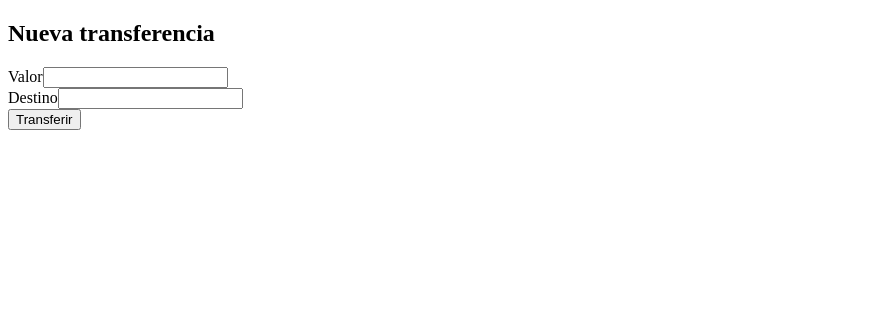
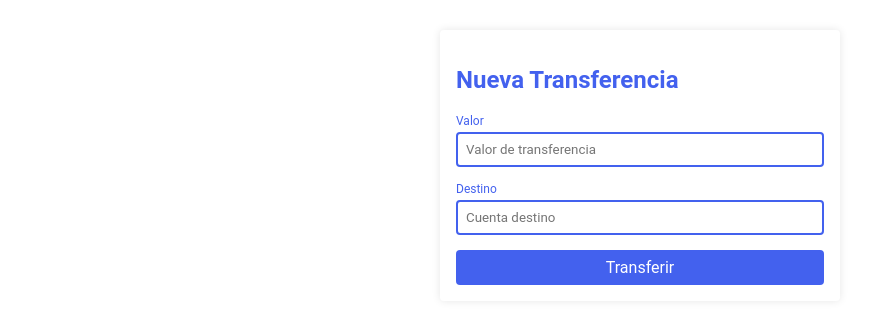
Before and after one commit to HarlandLohora/1862-Angular-empezando-con-el-framework, an Angular app: page / in a window 1280 px wide. Shown: the top 324 px of the page, without its empty margins (0-879 px from the left). Built offline with nearby package versions, Linux system fonts and the light colour scheme.

Commit message:
Clase02 Completada

```diff
--- a/src/app/NuevaTransferencia/nueva-transferencia.component.html
+++ b/src/app/NuevaTransferencia/nueva-transferencia.component.html
@@ -1,14 +1,30 @@
-<section>
-  <h2>Nueva transferencia</h2>
-  <form>
-    <div>
-      <label for="valor">Valor</label>
-      <input type="text" id="valor" />
+<section class="container">
+  <form class="formulario" (ngSubmit)="transferir()">
+    <h2 class="formulario__titulo">Nueva transferencia</h2>
+    <div class="form-field">
+      <label for="valor" class="form-field__label">Valor</label>
+      <input
+        type="text"
+        id="valor"
+        class="form-field__input"
+        placeholder="Valor de transferencia"
+        [(ngModel)]="valor"
+        name="valor"
+      />
     </div>
-    <div>
-      <label for="destino">Destino</label>
-      <input type="text" id="destino" />
+    <div class="form-field">
+      <label for="destino" class="form-field__label">Destino</label>
+      <input
+        type="text"
+        id="destino"
+        class="form-field__input"
+        placeholder="Cuenta destino"
+        [(ngModel)]="destino"
+        name="destino"
+      />
     </div>
-    <button>Transferir</button>
+    <div class="boton-container">
+      <button class="boton" type="submit">Transferir</button>
+    </div>
   </form>
 </section>
--- a/src/app/NuevaTransferencia/nueva-transferencia.component.scss
+++ b/src/app/NuevaTransferencia/nueva-transferencia.component.scss
@@ -0,0 +1,54 @@
+.formulario {
+  background-color: white;
+  padding: 16px;
+  border-radius: 4px;
+  box-shadow: 0 0 8px rgba(0, 0, 0, 0.1);
+  &__titulo {
+    text-transform: capitalize;
+    color: var(--primary);
+  }
+}
+
+.form-field {
+  width: 100%;
+  margin-top: 15px;
+  margin-bottom: 15px;
+  display: flex;
+  flex-direction: column;
+  color: var(--primary);
+
+  &__label {
+    color: inherit;
+    margin-bottom: 4px;
+    font-size: 12px;
+  }
+
+  &__input {
+    padding: 8px;
+    border-radius: 4px;
+    color: inherit;
+    border: 2px solid;
+    outline: none;
+  }
+}
+
+.boton-container {
+  display: flex;
+}
+
+.boton {
+  background-color: var(--primary);
+  color: white;
+  display: block;
+  flex: 1;
+  border: none;
+  border-radius: 4px;
+  font-size: 16px;
+  padding: 0.5em;
+  cursor: pointer;
+  transition: opacity 0.2s;
+
+  &:hover {
+    opacity: 0.8;
+  }
+}
--- a/src/app/NuevaTransferencia/nueva-transferencia.component.ts
+++ b/src/app/NuevaTransferencia/nueva-transferencia.component.ts
@@ -5,4 +5,13 @@ import { Component } from '@angular/core';
   templateUrl: './nueva-transferencia.component.html',
   styleUrls: ['./nueva-transferencia.component.scss'],
 })
-export class NuevaTransferenciaComponent {}
+export class NuevaTransferenciaComponent {
+  valor: string = '';
+  destino: string = '';
+
+  transferir() {
+    console.log('Realizar transferencia');
+    console.log('Valor: ', this.valor);
+    console.log('Destino: ', this.destino);
+  }
+}
--- a/src/app/app.module.ts
+++ b/src/app/app.module.ts
@@ -1,4 +1,5 @@
 import { NgModule } from '@angular/core';
+import { FormsModule } from '@angular/forms';
 import { BrowserModule } from '@angular/platform-browser';
 
 import { AppComponent } from './app.component';
@@ -6,7 +7,7 @@ import { NuevaTransferenciaComponent } from './NuevaTransferencia/nueva-transfer
 
 @NgModule({
   declarations: [AppComponent, NuevaTransferenciaComponent],
-  imports: [BrowserModule],
+  imports: [BrowserModule, FormsModule],
   providers: [],
   bootstrap: [AppComponent],
 })
--- a/src/styles.scss
+++ b/src/styles.scss
@@ -1 +1,18 @@
 /* You can add global styles to this file, and also import other style files */
+:root {
+  --primary: #4361ee;
+}
+
+* {
+  font-family: "Roboto", sans-serif;
+}
+
+body {
+  margin: 0px;
+}
+
+.container {
+  max-width: 400px;
+  padding: 30px;
+  margin: 0 auto;
+}
```
